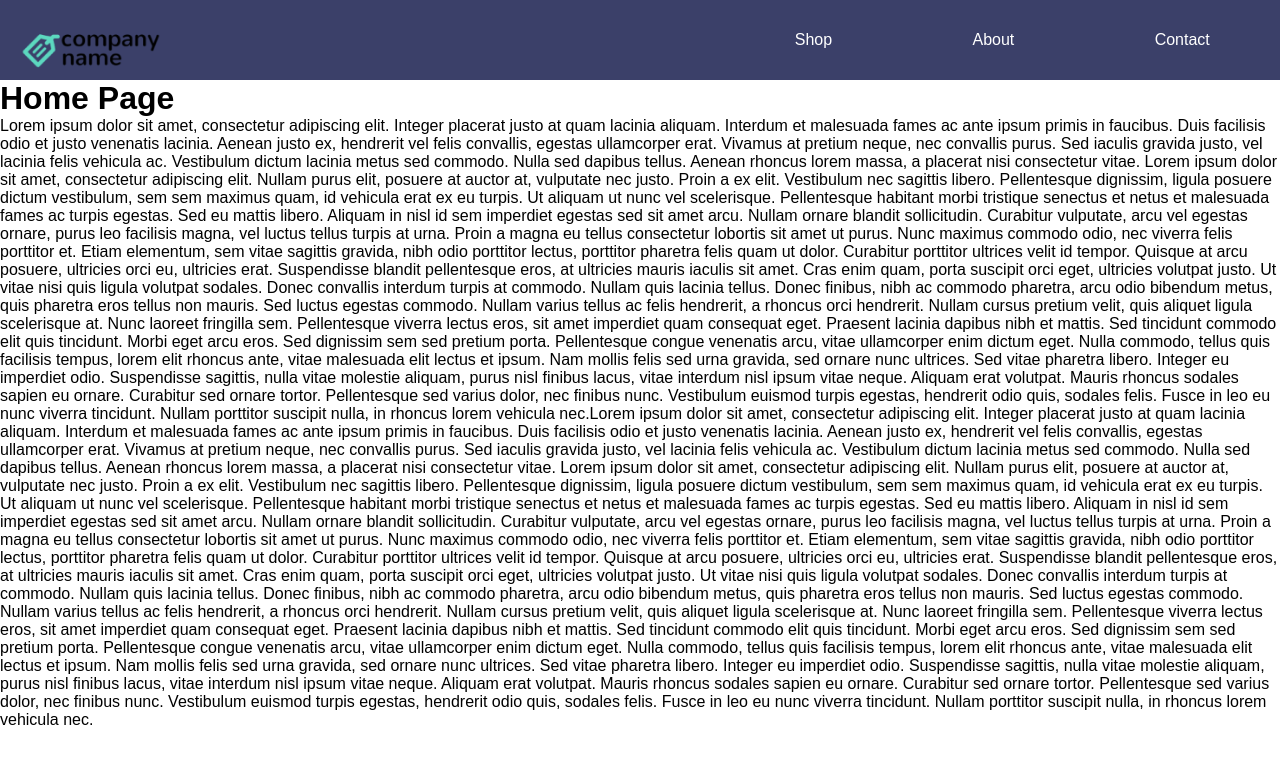
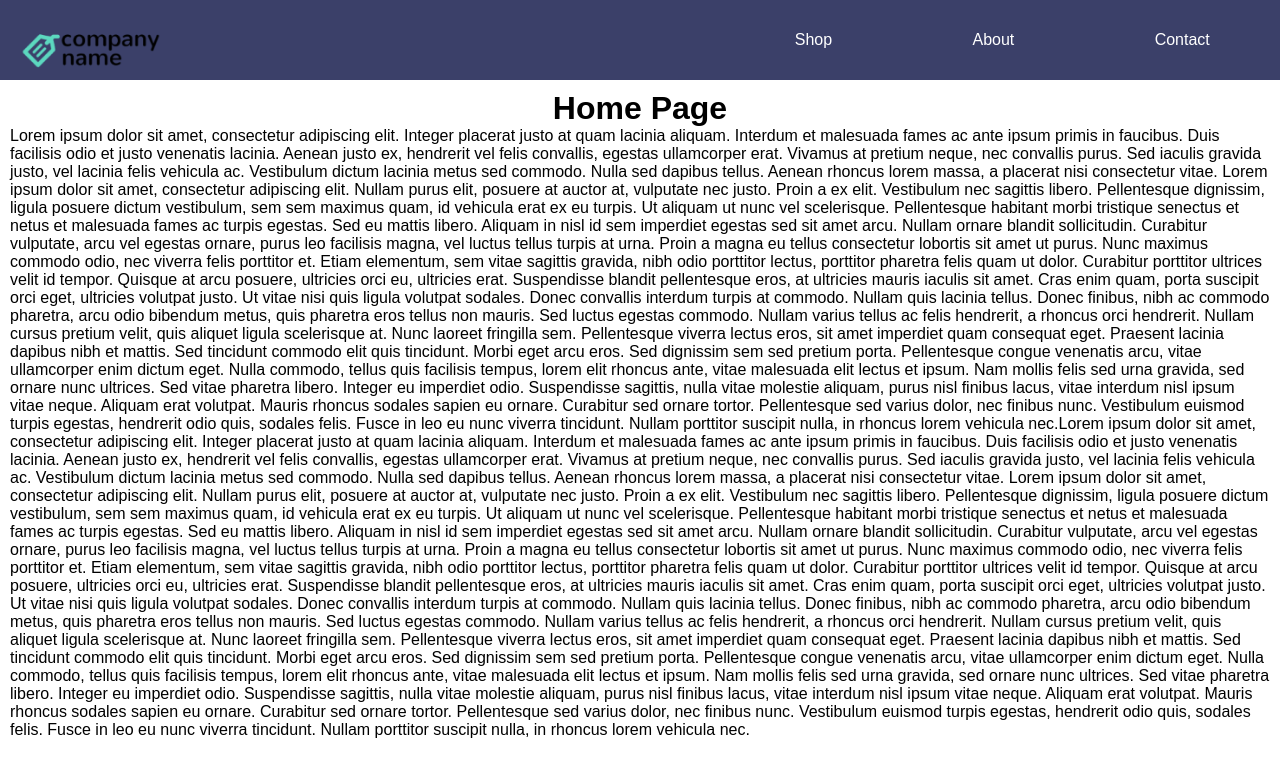
Before and after one commit to Mall3a/online-shop, a React (Create React App) app: page / in a window 1280 px wide. Shown: the top 776 px of the page. Built offline with nearby package versions, Linux system fonts and the light colour scheme.

Commit message:
home Page changes

```diff
--- a/src/components/Home/index.js
+++ b/src/components/Home/index.js
@@ -1,9 +1,10 @@
 import React from 'react'
 import PropTypes from 'prop-types'
+import styles from './index.module.css'
 
 const Home = props => {
     return (
-        <div>
+        <div className={styles.container}>
             <h1>Home Page</h1>
             <p>Lorem ipsum dolor sit amet, consectetur adipiscing elit. Integer placerat justo at quam lacinia aliquam. Interdum et malesuada fames ac ante ipsum primis in faucibus. Duis facilisis odio et justo venenatis lacinia. Aenean justo ex, hendrerit vel felis convallis, egestas ullamcorper erat. Vivamus at pretium neque, nec convallis purus. Sed iaculis gravida justo, vel lacinia felis vehicula ac. Vestibulum dictum lacinia metus sed commodo. Nulla sed dapibus tellus.
 
--- /dev/null
+++ b/src/components/Home/index.module.css
@@ -0,0 +1,6 @@
+:local(.container){
+    display: flex;
+    flex-direction: column;
+    align-items: center;
+    margin: 10px;
+}
```
Also changed, not shown: 1 other file (tests, documents, lock files or other folders).
